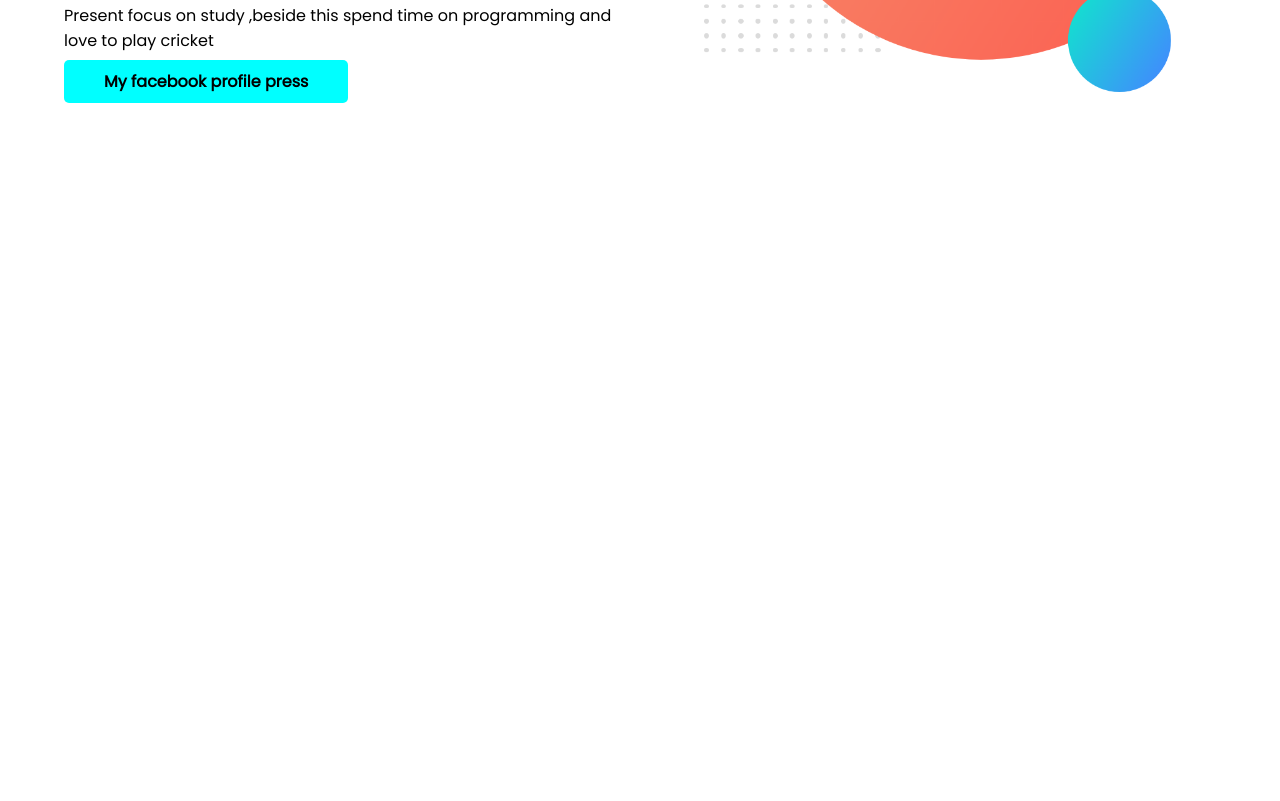
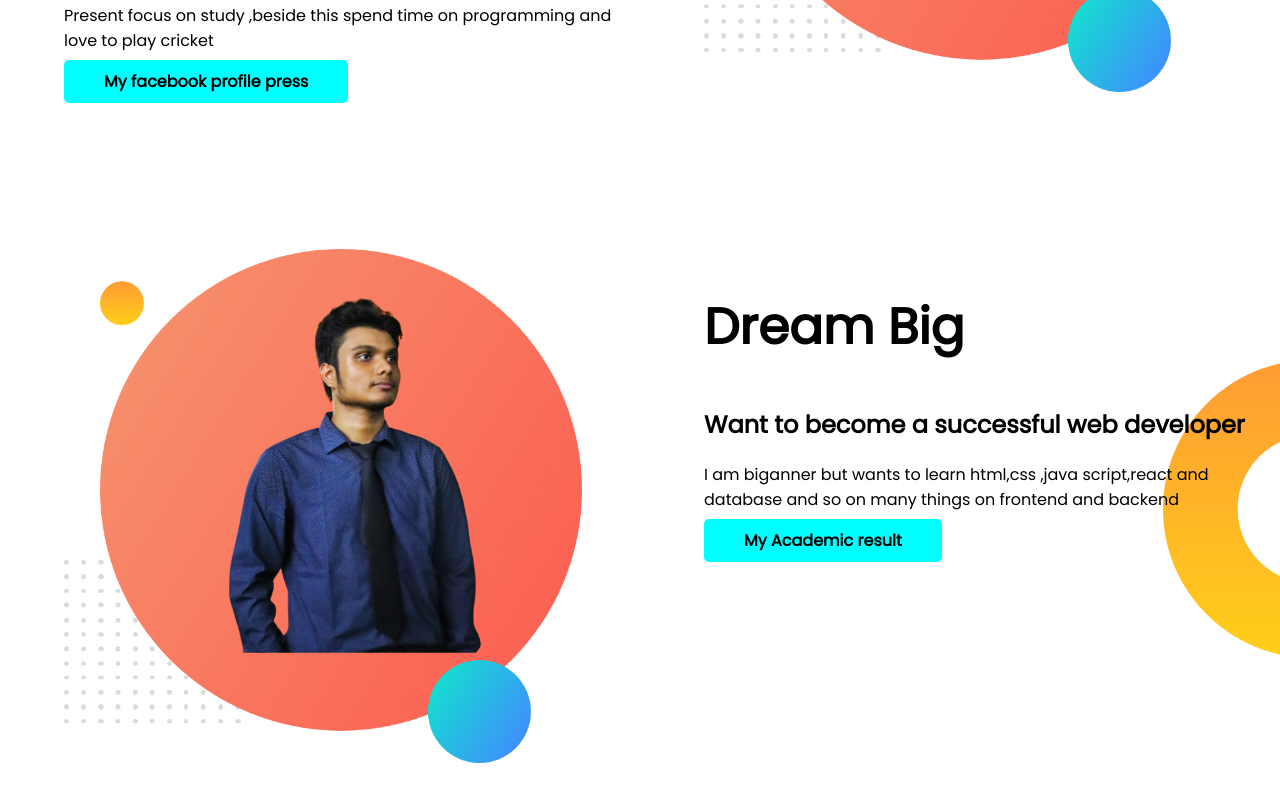
Before and after one commit to ahmedanzum23/developer-portfolio, a plain HTML site: page index.html in a window 1280 px wide. Shown: the part 423-1224 px from the top of the page. Before the commit the page ends 800 px from the top, so only its background shows below. Drawn offline with Linux system fonts and the light colour scheme.

Commit message:
third push

```diff
--- a/index.html
+++ b/index.html
@@ -32,6 +32,24 @@
             <img src="edit1.png" alt=" ">
         </div>
     </section>
+
+    <!-- part -2 start -->
+    <section class="dream-big">
+
+        <div class="part1">
+            <img src="edit1.png" alt=" ">
+        </div>
+
+        <div class="part1">
+            <h1>Dream Big</h1>
+            <h2>Want to become a successful web developer </h2>
+            <p> I am biganner but wants to learn html,css ,java script,react and database and so on many things on
+                frontend and backend</p>
+            <a class="press-button" target="_blank"
+                href="https://usis.bracu.ac.bd/academia/dashBoard/show#/academia/studentCourse/loadPreviousResultByStudent?59&590.902884106094338">
+                My Academic result</a>
+        </div>
+    </section>
 </body>
 
 </html>
--- a/style.css
+++ b/style.css
@@ -13,6 +13,9 @@ h1{
 /* section for part1 */
 section{
     display:flex;
+
+    /* dream big part-2 projrct */
+    margin-bottom: 150px;
 }
 .part1{
     width: 50%;
@@ -35,3 +38,8 @@ section{
 background-image: url(edit5.png);
 background-repeat: no-repeat;
 }
+.dream-big{
+    background-image: url(dream.png);
+    background-repeat: no-repeat;
+    background-position: right;
+}
```
Also changed, not shown: dream.png (added), picture2.png (added).
